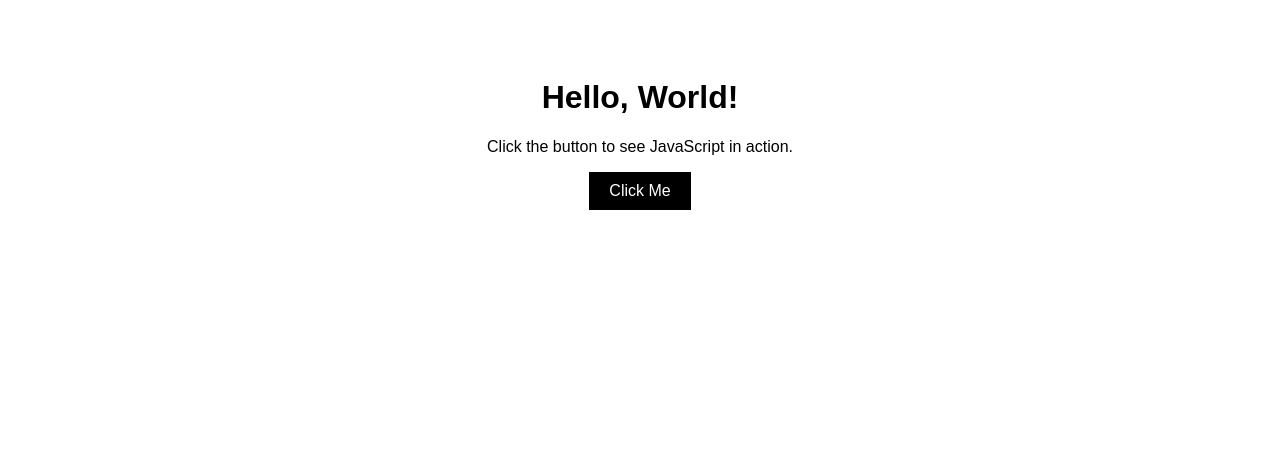
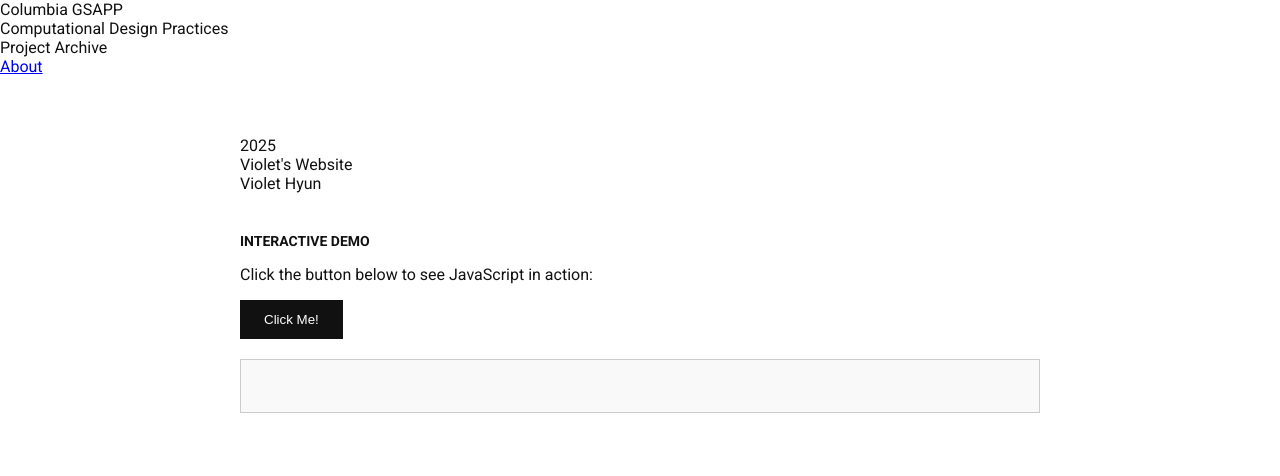
Before and after one commit to sh4771/first-repo, a plain HTML site: page index.html in a window 1280 px wide. Drawn offline with Linux system fonts and the light colour scheme.

Commit message:
New Website

```diff
--- a/index.html
+++ b/index.html
@@ -1,25 +1,33 @@
-<!-- This is the main HTML file. It holds the structure of the website. -->
-<!DOCTYPE html>
-<html lang="en">
-<head>
-  <meta charset="UTF-8" />
-  <meta name="viewport" content="width=device-width, initial-scale=1.0" />
-  <title>Basic Website Demo</title>
+<!DOCTYPE html>                      <!-- Declares this is an HTML5 document -->
+<html lang="en">                     <!-- Root element, lang="en" specifies English language -->
+<head>                               <!-- Contains metadata about the page (not visible) -->
+  <meta charset="UTF-8">             <!-- Sets character encoding for special characters -->
+  <title>Module 1</title>            <!-- Title that appears in browser tab -->
+  <link href="https://fonts.googleapis.com/css2?family=Roboto:wght@300;400;700&display=swap" rel="stylesheet">  <!-- Load Google Fonts -->
+  <link rel="stylesheet" href="style.css">  <!-- Links to our CSS file for styling -->
+</head>
+<body>                               <!-- Contains all visible content on the page -->
+  <header>                           <!-- Header section for navigation/branding -->
+    <div class="left">Columbia GSAPP</div>  <!-- Left side of header with institution name -->
+    <div class="center">             <!-- Center section of header -->
+      Computational Design Practices<br>    <!-- Main title with line break -->
+      <span>Project Archive</span>   <!-- Subtitle in smaller text -->
+    </div>
+    <div class="right"><a href="#">About</a></div>  <!-- Right side with navigation link -->
+  </header>
 
-  <!-- Link to external CSS file -->
-  <link rel="stylesheet" href="style.css" />
-</head>
-<body>
-  <!-- This is a heading -->
-  <h1>Hello, World!</h1>
+  <main>                             <!-- Main content area of the page -->
+    <div class="project-meta">2025</div>     <!-- Project year/date -->
+    <div class="project-title">Violet's Website</div>  <!-- Main project title -->
+    <div class="project-subtitle">Violet Hyun</div>  <!-- Student name as subtitle -->
 
-  <!-- This paragraph will change when we click the button -->
-  <p id="message">Click the button to see JavaScript in action.</p>
+    <!-- Content sections -->
+    <div class="section-title">Interactive Demo</div>  <!-- Section heading -->
+    <p>Click the button below to see JavaScript in action:</p>  <!-- Instructions for user -->
+    <button id="demoButton">Click Me!</button>  <!-- Interactive button with unique ID -->
+    <div id="messageDisplay"></div>  <!-- Empty container for JavaScript to fill with messages -->
+  </main>
 
-  <!-- This is a button element -->
-  <button id="myButton">Click Me</button>
-
-  <!-- Link to external JavaScript file -->
-  <script src="script.js"></script>
+  <script src="script.js"></script>  <!-- Links to our JavaScript file for interactivity -->
 </body>
 </html>
--- a/script.js
+++ b/script.js
@@ -1,13 +1,27 @@
-// This is the JavaScript file. It adds interactivity to the page.
+document.addEventListener('DOMContentLoaded', function() {  // Wait for HTML to fully load before running code
+  console.log('JavaScript is now running!');              // Print message to browser console for debugging
 
-// Find the button by its ID
-const myButton = document.getElementById('myButton');
+  // Find HTML elements by their IDs
+  const button = document.getElementById('demoButton');      // Get the button element by its ID
+  const messageArea = document.getElementById('messageDisplay');  // Get the message area element by its ID
 
-// Find the paragraph by its ID
-const message = document.getElementById('message');
+  // Add click event listener to the button
+  button.addEventListener('click', function() {              // Listen for clicks on the button
+      console.log('Button was clicked!');                    // Print message to console when button is clicked
 
-// Add a click event listener to the button
-myButton.addEventListener('click', function() {
-  // When the button is clicked, change the paragraph text
-  message.textContent = 'You clicked the button! JavaScript works!';
+      // Create a message with current time
+      const currentTime = new Date().toLocaleTimeString();   // Get current time as a readable string
+      const message = 'Hello! You clicked the button at ' + currentTime;  // Create message combining text and time
+
+      // Display the message in our HTML
+      messageArea.textContent = message;                     // Put the message text into the HTML element
+
+      // Change button text temporarily
+      button.textContent = 'Thanks for clicking!';           // Change what the button displays
+
+      // Reset button text after 2 seconds
+      setTimeout(function() {                                // Run a function after a delay
+          button.textContent = 'Click Me!';                  // Change button text back to original
+      }, 2000);                                              // Wait 2000 milliseconds (2 seconds)
+  });
 });
--- a/style.css
+++ b/style.css
@@ -1,30 +1,44 @@
-/* This is the CSS file. It styles the HTML content. */
+@import url('https://fonts.googleapis.com/css2?family=Roboto:wght@300;400;700&display=swap');  /* Import Google Fonts */
 
-/* Make the whole page use a white background and black text */
-body {
-  background-color: white;
-  color: black;
-  font-family: Arial, sans-serif;
-  text-align: center;
-  padding: 50px;
+body {                              /* Target the entire page body */
+  font-family: 'Roboto', sans-serif;  /* Set the font to Roboto, with sans-serif as backup */
+  background-color: #ffffff;          /* Set background color to white */
+  color: #111;                        /* Set text color to dark gray (almost black) */
+  margin: 0;                          /* Remove default spacing around the body */
+  padding: 0;                         /* Remove default internal spacing */
 }
 
-/* Style the heading */
-h1 {
-  font-size: 2em;
+main {                               /* Target the main content area */
+  max-width: 800px;                   /* Limit the maximum width to 800 pixels */
+  margin: 60px auto;                  /* Add 60px top/bottom margin, center horizontally */
+  padding: 0 20px;                    /* Add 20px left/right padding, no top/bottom */
 }
 
-/* Style the button */
-button {
-  padding: 10px 20px;
-  font-size: 16px;
-  background-color: black;
-  color: white;
-  border: none;
-  cursor: pointer;
+.section-title {                      /* Target elements with class="section-title" */
+  font-weight: 700;                   /* Make the text bold */
+  text-transform: uppercase;          /* Convert text to all capital letters */
+  margin-top: 40px;                   /* Add 40 pixels of space above this element */
+  margin-bottom: 12px;                /* Add 12 pixels of space below this element */
+  font-size: 14px;                    /* Set font size to 14 pixels */
 }
 
-/* Add a hover effect for the button */
-button:hover {
-  background-color: #333;
+button {                              /* Target all button elements */
+  background-color: #111;             /* Set button background to dark gray */
+  color: white;                       /* Set button text color to white */
+  border: none;                       /* Remove the default button border */
+  padding: 12px 24px;                 /* Add 12px top/bottom, 24px left/right spacing inside */
+  cursor: pointer;                    /* Change mouse cursor to hand when hovering over button */
+  transition: background-color 0.3s;  /* Smooth color change animation (0.3 seconds) */
 }
+
+button:hover {                        /* Apply styles when user hovers over button */
+  background-color: #333;             /* Change background to lighter gray on hover */
+}
+
+#messageDisplay {                     /* Target element with id="messageDisplay" */
+  margin-top: 20px;                   /* Add 20 pixels of space above this element */
+  padding: 16px;                      /* Add 16 pixels of spacing inside the element */
+  border: 1px solid #ccc;             /* Add a light gray border around the element */
+  background-color: #f9f9f9;          /* Set background color to very light gray */
+  min-height: 20px;                   /* Set minimum height so the area is visible even when empty */
+}
```
